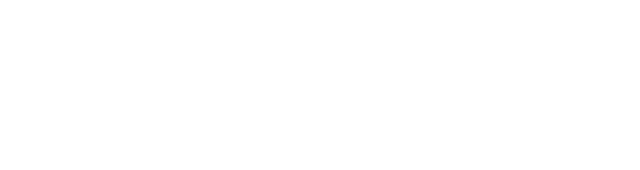
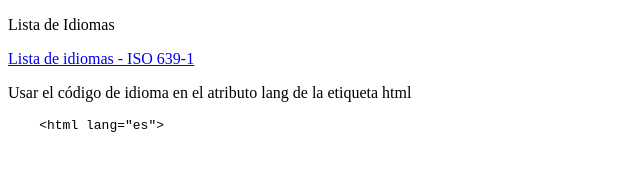
Before and after one commit to monicaCurso2023/Curso-HTML-CSS, a plain HTML site: page index.html in a window 1280 px wide. Shown: the whole page, without its empty margins (0-640 px from the left). Drawn offline with Linux system fonts and the light colour scheme.

Commit message:
Añadir ejemplo idioma y códigos de idioma

```diff
--- a/index.html
+++ b/index.html
@@ -1,11 +1,20 @@
 <!DOCTYPE html>
-<html lang="en">
+<html lang="es">
 <head>
   <meta charset="UTF-8">
   <meta name="viewport" content="width=device-width, initial-scale=1.0">
   <title>Document</title>
 </head>
 <body>
+  <p>Lista de Idiomas</p>
+
+  <p><a href="https://es.wikipedia.org/wiki/ISO_639-1" target="_blank">Lista de idiomas - ISO 639-1</a></p>
+
+  <p>Usar el código de idioma en el atributo lang de la etiqueta html</p>
+
+  <pre>
+    &lt;html lang="es"></html>
+  </pre>
 
 </body>
 </html>
```
